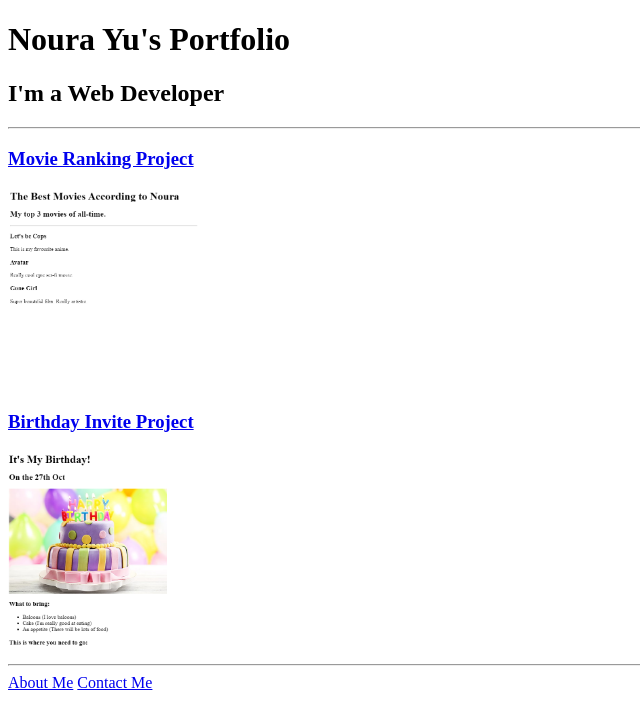
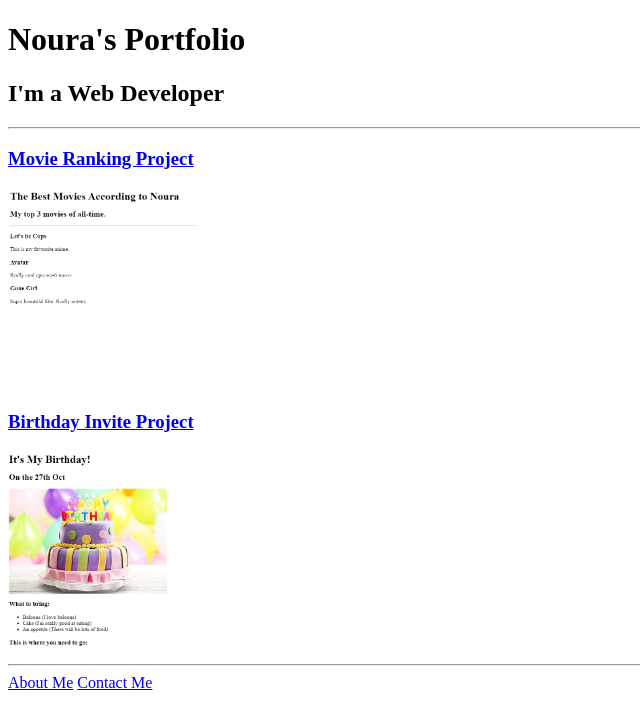
Before and after one commit to nourahalahmad/html-portfolio, a plain HTML site: page index.html in a window 1280 px wide. Shown: the whole page, without its empty margins (0-640 px from the left). Drawn offline with Linux system fonts and the light colour scheme.

Commit message:
Add files via upload

```diff
--- a/index.html
+++ b/index.html
@@ -22,7 +22,7 @@ https://developer.mozilla.org/en-US/docs/Web/HTML/Element/img#attr-height -->
 </head>
 
 <body>
-  <h1>Noura Yu's Portfolio</h1>
+  <h1>Noura's Portfolio</h1>
   <h2>I'm a Web Developer</h2>
   <hr />
   <h3><a href="./public/movie-ranking.html">Movie Ranking Project</a></h3>
```
